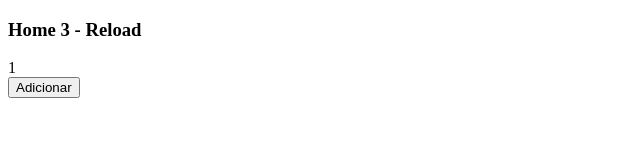
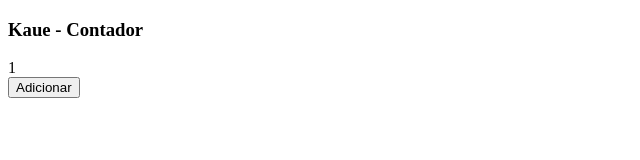
Before and after one commit to kauemendes/kauemendes.com, a Next.js app: page / in a window 1280 px wide. Shown: the top 160 px of the page, without its empty margins (0-640 px from the left). Built offline with nearby package versions, Linux system fonts and the light colour scheme.

Commit message:
Updated - WIP

```diff
--- a/pages/index.js
+++ b/pages/index.js
@@ -3,7 +3,7 @@ import { useState } from 'react';
 function Home() {
     return (
         <div>
-            <h3>Home 3 - Reload</h3>
+            <h3>Kaue - Contador</h3>
             <Contador />
         </div>
     )
```
